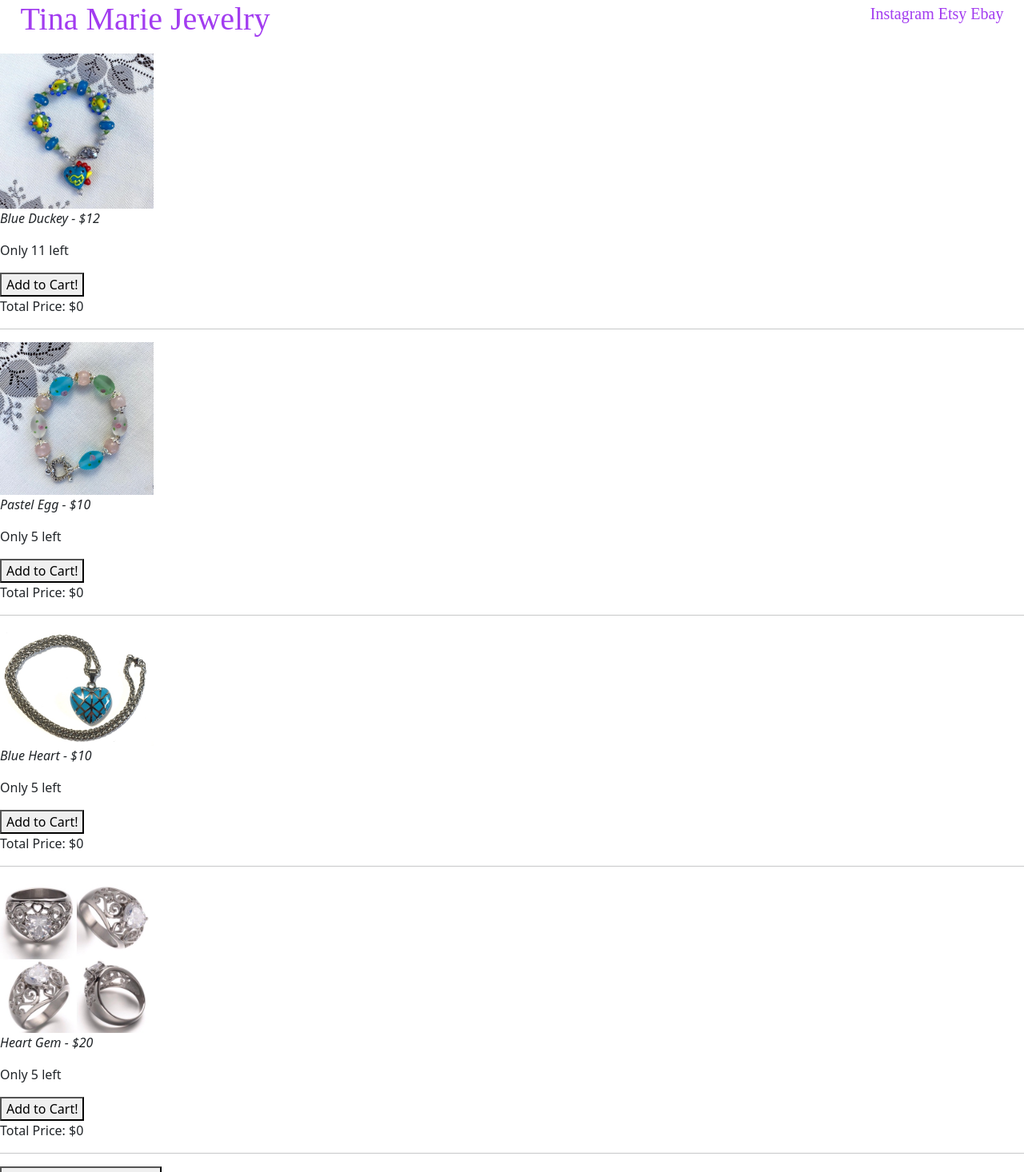
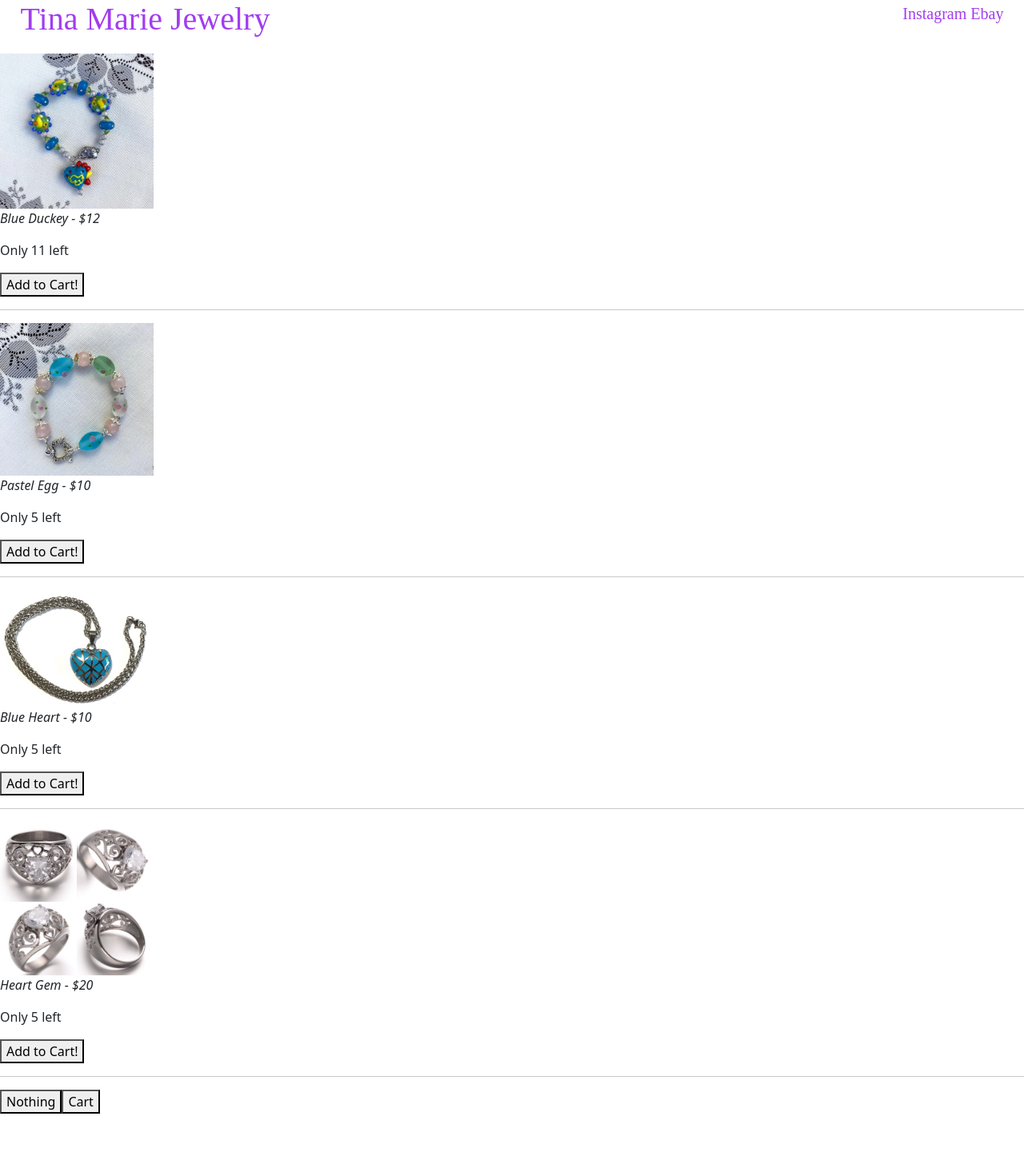
Before and after one commit to maurorosalesjr/Jewelry, a React (Create React App) app: page / in a window 1280 px wide. Shown: the top 1466 px of the page at 80% size. After the commit the page ends 1393 px from the top, so only its background shows below. Built offline with nearby package versions, Linux system fonts and the light colour scheme.

Commit message:
commit before merging

```diff
--- a/package.json
+++ b/package.json
@@ -3,6 +3,9 @@
   "version": "0.1.0",
   "private": true,
   "dependencies": {
+    "@fortawesome/fontawesome-svg-core": "^6.4.0",
+    "@fortawesome/free-solid-svg-icons": "^6.4.0",
+    "@fortawesome/react-fontawesome": "^0.2.0",
     "@testing-library/jest-dom": "^5.16.5",
     "@testing-library/react": "^13.4.0",
     "@testing-library/user-event": "^13.5.0",
--- a/src/components/Cart.js
+++ b/src/components/Cart.js
@@ -1,16 +1,19 @@
 import React, {useState} from "react";
 import PropTypes from 'prop-types';
+import Jewelry from "./Jewelry";
 
 
 function Cart(props) {
+    const jewel = props;
     const [jewelry, setJewelry] = useState([]);
 
-    const addJewelry = (jewelry) => {
-        setJewelry([...jewelry, jewelry]);
+
+    const addJewelry = (props) => {
+        setJewelry([...jewelry, props]);
     }
 
-    const removeJewelry = (jewelry) => {
-        const newJewelry = jewelry.filter((i) => i !== jewelry);
+    const removeJewelry = (props) => {
+        const newJewelry = jewelry.filter((i) => i !== props);
         setJewelry(newJewelry);
     }
 
@@ -19,10 +22,11 @@ function Cart(props) {
     return (
         <React.Fragment>
         <div>
+            <h1>Your Shopping Cart!</h1>
             {jewelry.map((jewelry) => (
                 <div key={jewelry.id}>
                 <p>{jewelry.name} - ${jewelry.price}</p>
-                <button onClick={() => removeJewelry(jewelry)}>Remove Item</button>
+                <button onClick={() => removeJewelry(jewel)}>Remove Item</button>
                 </div>
             ))}
             <p>Total Price: ${totalPrice}</p>
--- a/src/components/Header.js
+++ b/src/components/Header.js
@@ -1,4 +1,5 @@
 import React from "react";
+import { FontAwesomeIcon } from '@fortawesome/react-fontawesome';
 
 
 const headerStyle = {
@@ -21,10 +22,11 @@ const headerFluff = {
 function Header(){
     return(
         <React.Fragment>
+            <script src="https://kit.fontawesome.com/db902ae8dc.js" crossOrigin="anonymous"></script>
             <div style={headerStyle} >
                 <h1 style={headerName}>Tina Marie Jewelry</h1>
                 {/* placeholders down */}
-                <h5 style={headerFluff}>Instagram Etsy Ebay</h5>
+                <h5 style={headerFluff}>Instagram <i className="fa-brands fa-etsy" style={{color: "#a23cf0"}}></i>  Ebay</h5>
             </div>
         </React.Fragment>
     )
--- a/src/components/Jewelry.js
+++ b/src/components/Jewelry.js
@@ -12,10 +12,12 @@ const imgStyle ={
 
 function Jewelry(props) {
     const [jewelry, setJewelry] = useState([]);
+
     const addJewelry = (jewelry) => {
         setJewelry([...jewelry, jewelry]);
         console.log("reached!")
     }
+
     return(
         <React.Fragment>
             <div onClick={() => props.whenJewelryClicked(props.id)}>
@@ -24,7 +26,7 @@ function Jewelry(props) {
                 <p>Only {props.quantity} left</p>
             </div>
             <button onClick={()=> addJewelry(props.id) }>Add to Cart!</button>
-            <Cart jewelry={props} />
+            {/* <Cart jewelry={props} /> */}
             <hr />
         </React.Fragment>
     )
--- a/src/components/JewelryControl.js
+++ b/src/components/JewelryControl.js
@@ -3,6 +3,7 @@ import React from "react";
 import JewelryDetail from "./JewelryDetail";
 import JewelryList from "./JewelryList";
 import mainJewelryList from "./MainJewelryList";
+import Cart from "./Cart"
 import 'bootstrap/dist/css/bootstrap.min.css'
 
 class JewelryControl extends React.Component {
@@ -11,15 +12,22 @@ class JewelryControl extends React.Component {
     this.state = {
       mainJewelryList: mainJewelryList,
       selectedJewelry: null,
+      cartView: false,
     };
     this.handleClick = this.handleClick.bind(this);
   }
+
 
   handleClick = () => {
     if(this.state.selectedJewelry != null){
       this.setState({
         selectedJewelry: null,
+        cartVeiw: false,
       })
+    } else {
+      this.setState(prevState => ({
+        cartVeiw: !prevState.cartVeiw,
+      }));
     }
   }
 
@@ -30,7 +38,6 @@ class JewelryControl extends React.Component {
 
   handleQuantitySub = (id) => {
     const sellJewel = this.state.mainJewelryList.filter(jewelry => jewelry.id ===id)[0];
-
     if(sellJewel.quantity > 0) {
       const sold= sellJewel.quantity -1;
       const soldJewel = {...sellJewel, quantity: sold}
@@ -48,6 +55,20 @@ class JewelryControl extends React.Component {
     }
   }
 
+  handleCartView = () => {
+    const newCart = this.state.cartView;
+    console.log("cart view reached")
+    this.setState({
+      cartView: newCart,
+      selectedJewelry: null,
+    });
+  }
+
+  addJewelry = (jewelry) => {
+    this.setState([...jewelry, jewelry]);
+    console.log("added jewelry!")
+}
+
   render(){
     let currentlyVisibleState = null;
     let buttonText = null;
@@ -55,11 +76,15 @@ class JewelryControl extends React.Component {
       currentlyVisibleState = <JewelryDetail jewerly={this.state.selectedJewelry}
                                               onClickingSubtract = {this.handleQuantitySub} />
       buttonText = "Back"
+    } else if(this.state.cartView) {
+      currentlyVisibleState = <Cart cart={this.state.cartView} />
+      buttonText = "Checkout"
     } else {
       currentlyVisibleState = <JewelryList jewelryList={this.state.mainJewelryList}
                                             onJewelrySelection={this.handleChangingSelectedJewelry}
-                                            onClickingSubtract = {this.handleQuantitySub} />;
-      buttonText = "this button does nothing"
+                                            onClickingSubtract = {this.handleQuantitySub}
+                                            onClickingCart = {this.handleCartView}/>;
+                                            buttonText="Nothing"
     }
 
 
@@ -67,6 +92,7 @@ class JewelryControl extends React.Component {
       <React.Fragment>
         {currentlyVisibleState}
         <button onClick={this.handleClick}>{buttonText}</button>
+        <button onClick={this.handleCartView}>Cart</button>
       </React.Fragment>
     );
   }
--- a/src/components/JewelryDetail.js
+++ b/src/components/JewelryDetail.js
@@ -18,6 +18,7 @@ const imgStyle = {
 function JewelryDetail(props) {
     const { jewerly, } = props;
     const [jewelry, setJewelry] = useState([]);
+
     const addJewelry = (jewelry) => {
         setJewelry([...jewelry, jewelry]);
         console.log("reached!")
@@ -35,7 +36,7 @@ function JewelryDetail(props) {
                 <p>{jewerly.desc}</p>
                 <p><em>${jewerly.price}</em></p>
                 <p>Only {jewerly.quantity} {jewerly.name}s in stock</p>
-                <button onClick={()=>  addJewelry(jewerly.id)}>Add to Cart</button>
+                <button onClick={()=> addJewelry(jewerly.id)}>Add to Cart</button>
             </div>
         </React.Fragment>
     )
```
Also changed, not shown: src/img/etsy.svg (added), 1 other file (tests, documents, lock files or other folders).
